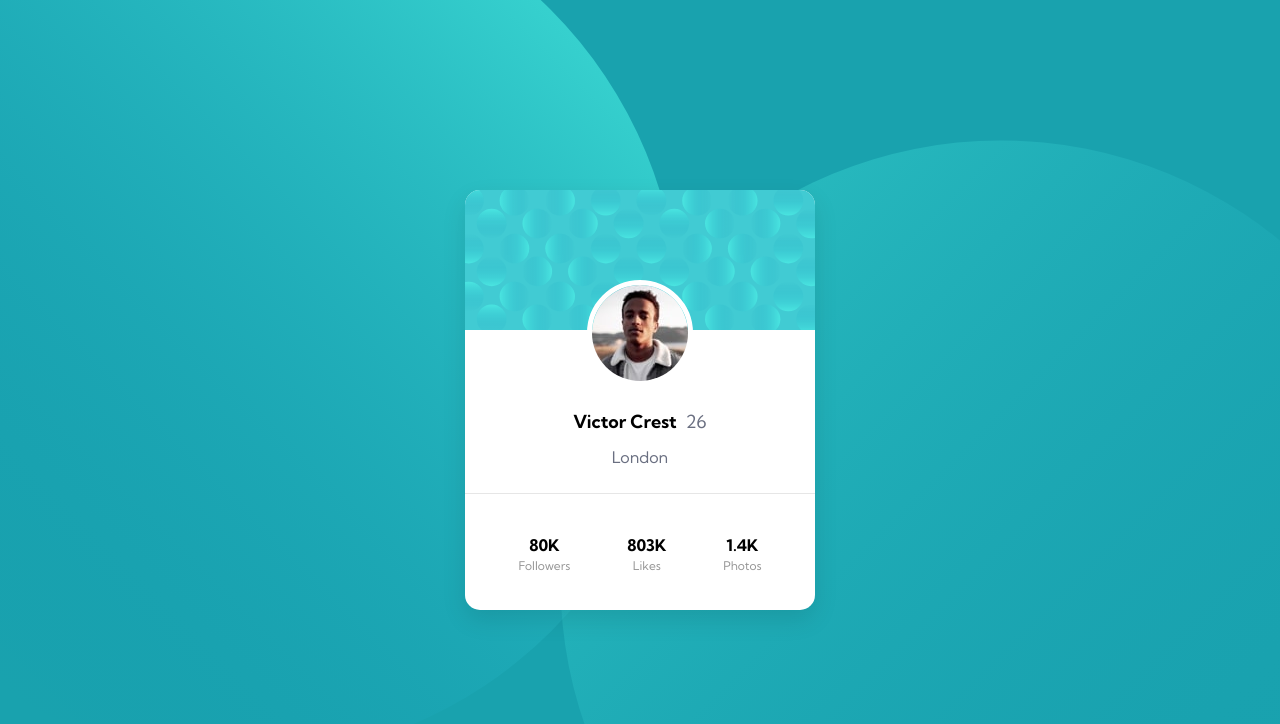
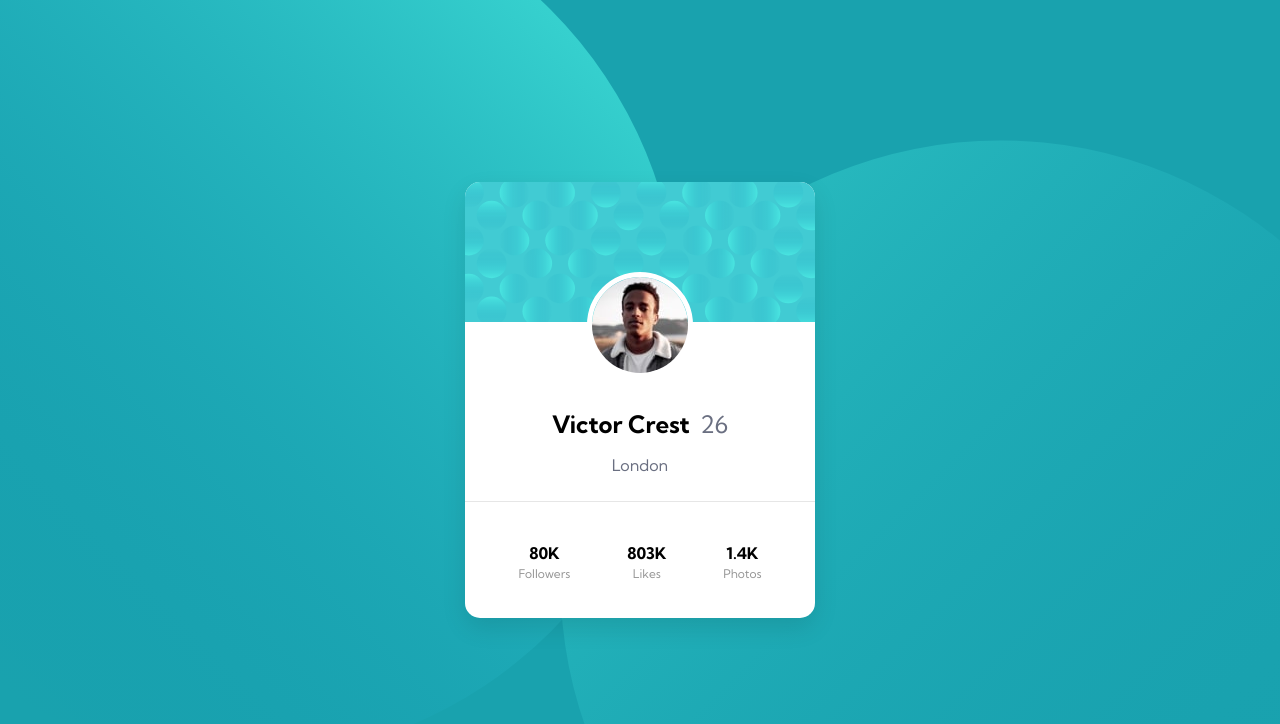
Before and after one commit to perostojin/profile-card-component, a plain HTML site: page index.html in a window 1280 px wide. Drawn offline with Linux system fonts and the light colour scheme.

Commit message:
Add main landmark to meet accessibility standards

```diff
--- a/index.html
+++ b/index.html
@@ -35,6 +35,7 @@
     <title>Frontend Mentor | Profile card component</title>
   </head>
   <body>
+    <main>
       <div class="card">
         <div class="card-header"></div>
 
@@ -46,7 +47,7 @@
         </div>
 
         <div class="card-info">
-        <h2>Victor Crest <span>26</span></h2>
+          <h1>Victor Crest <span>26</span></h1>
           <p>London</p>
         </div>
 
@@ -65,5 +66,6 @@
           </div>
         </div>
       </div>
+    </main>
   </body>
 </html>
--- a/styles.css
+++ b/styles.css
@@ -55,6 +55,10 @@ body {
   padding: 10px 10px;
 }
 
+h1 {
+  font-size: 1.5rem;
+}
+
 .card-info span {
   color: hsl(227, 10%, 46%);
   font-weight: 400;
```
Lines whose indentation alone changed are shown as unchanged.
